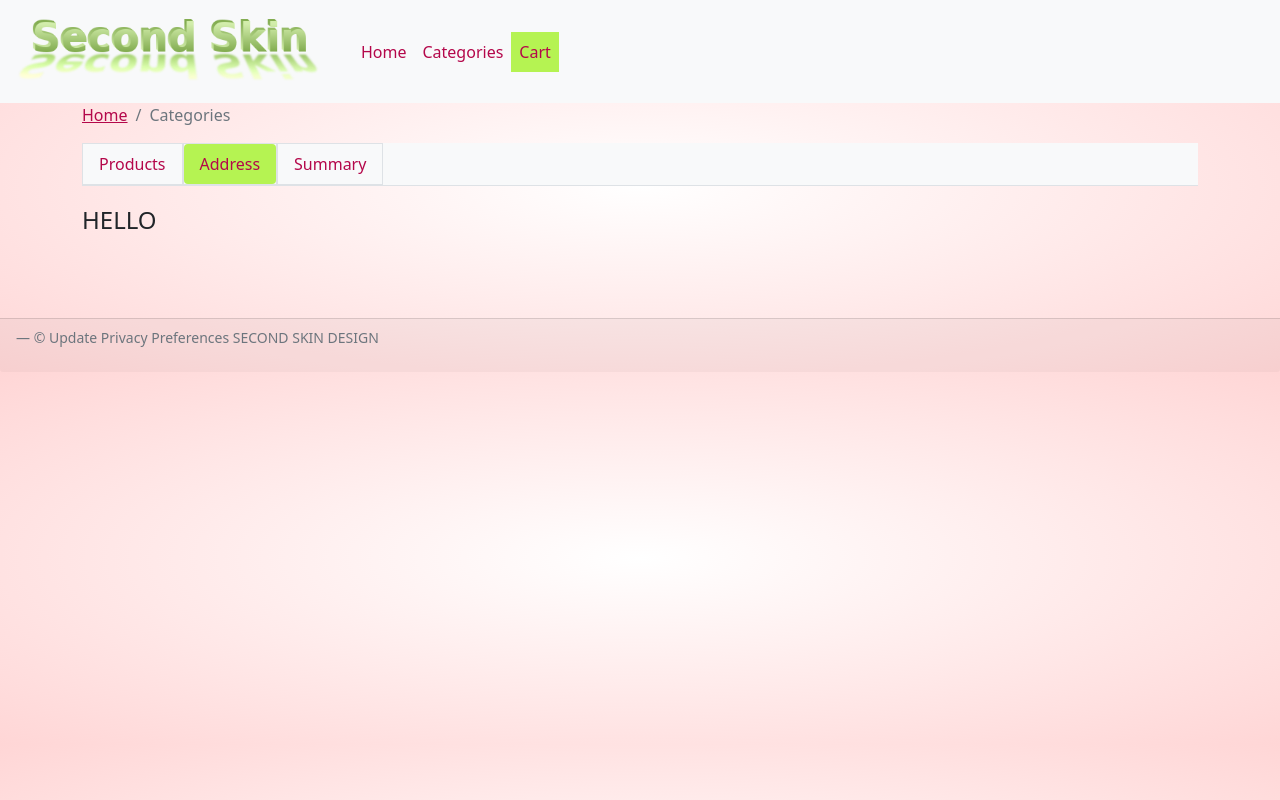
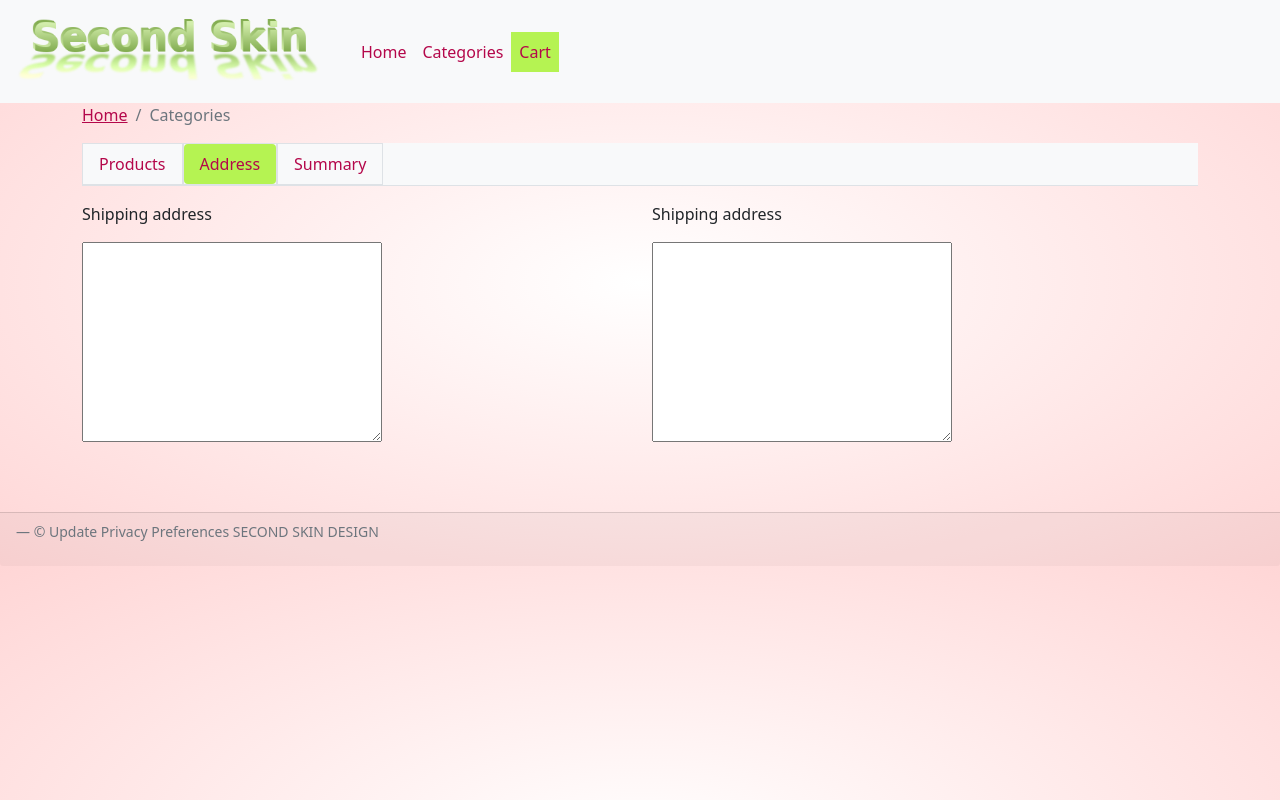
Before and after one commit to Okisana/03.07.2021-react-webstore1, a React (Create React App) app: page /tabs in a window 1280 px wide. Both pictures are taken after a click on the tab "Address". Built offline with nearby package versions, Linux system fonts and the light colour scheme.

Commit message:
tab-address

```diff
--- a/src/views/Tabs.js
+++ b/src/views/Tabs.js
@@ -172,7 +172,28 @@ function Tabs() {
             aria-labelledby="pills-address-tab"
           >
             <div className="row mt-3">
-              <p className="fs-4">HELLO</p>
+              <div className="col-6">
+                <p>Shipping address</p>
+                <textarea
+                  style={{
+                    resize: "both",
+                    height: "200px",
+                    width: "300px",
+                    magrin: "20px",
+                  }}
+                />
+              </div>
+              <div className="col-6">
+                <p>Shipping address</p>
+                <textarea
+                  style={{
+                    resize: "both",
+                    height: "200px",
+                    width: "300px",
+                    magrin: "20px",
+                  }}
+                />
+              </div>
             </div>
           </div>
 
```
